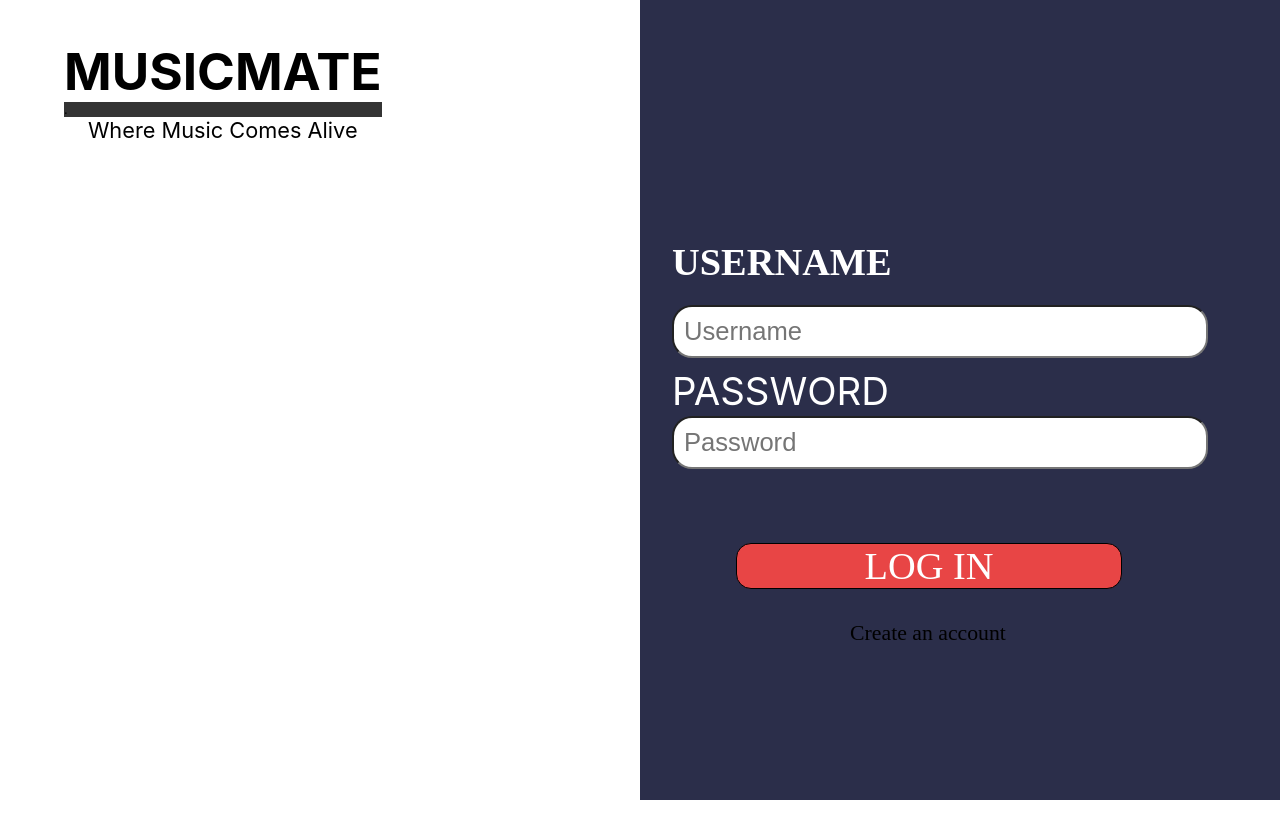
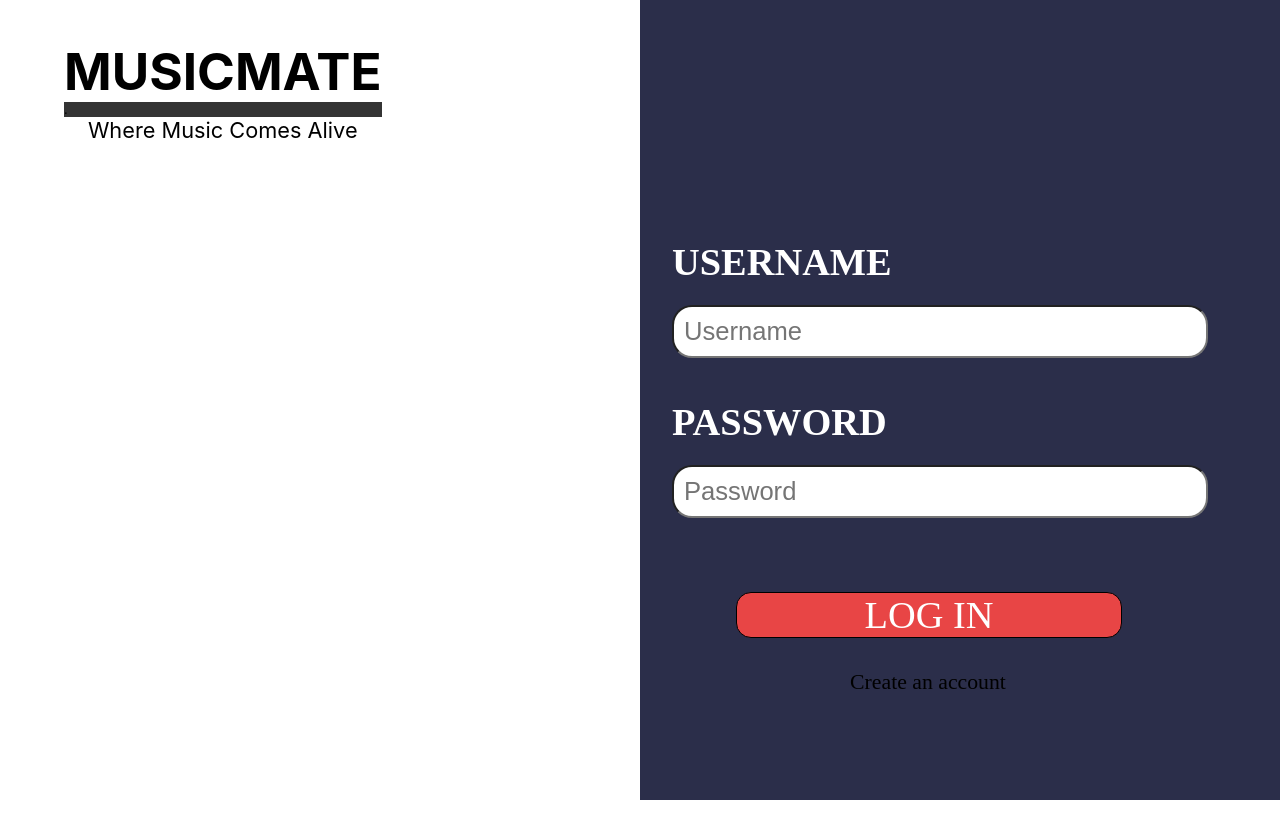
Before and after one commit to willamjonathan/MusicMate, a React (Create React App) app: page /login in a window 1280 px wide. Shown: the top 838 px of the page. Built offline with nearby package versions, Linux system fonts and the light colour scheme.

Commit message:
"Login is dibenerin"

```diff
--- a/src/styles/Login.css
+++ b/src/styles/Login.css
@@ -64,7 +64,7 @@
   margin-bottom: 3%;
   font-weight: bold;
 }
-. .user-info .password {
+.user-info .password {
   margin-top: 5%;
   font-family: LexendGiga;
   margin-bottom: 3%;
```
